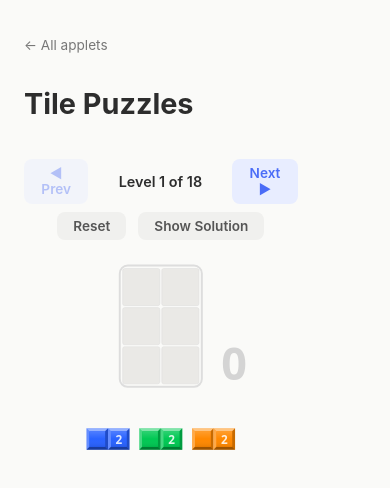
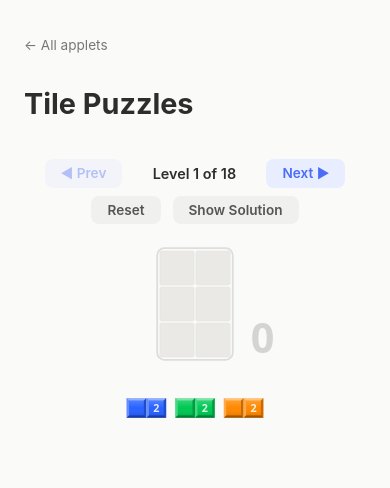
Before and after one commit to manzoid/math-help, a React (Vite) app: page /#/applets/tile-puzzles in a window 390 px wide. Shown: the top 488 px of the page. Built offline with nearby package versions, Linux system fonts and the light colour scheme.

Commit message:
Center grid within SVG for proper mobile centering
Previously gridX centered grid+gutter together, making the grid
visually left-biased on narrow screens. Now the grid is centered
independently and the sum floats to its right.

```diff
--- a/src/applets/tile-puzzles/index.jsx
+++ b/src/applets/tile-puzzles/index.jsx
@@ -13,7 +13,7 @@ const TRAY_ROW_H = 55 // height of one tray row
 /* stable SVG width across all levels so layout never shifts */
 const MAX_GRID_W = Math.max(...LEVELS.map(l => l.gridWidth))
 const SUM_GUTTER = 70 // space to the right of the grid for the big sum
-const STABLE_SVG_W = MAX_GRID_W * CELL + PAD * 2 + SUM_GUTTER
+const STABLE_SVG_W = MAX_GRID_W * CELL + SUM_GUTTER * 2
 
 /* ---- confetti config ---- */
 const CONFETTI_COLORS = ['#ff1744','#2962ff','#00c853','#aa00ff','#ff8800','#ffd600','#00bfa5','#ff4081']
@@ -180,8 +180,8 @@ export default function TilePuzzles() {
   const gridW = level.gridWidth
   const gridH = level.gridHeight
   const svgW = STABLE_SVG_W
-  // center the grid + sum gutter horizontally
-  const gridX = (svgW - (gridW * CELL + SUM_GUTTER)) / 2
+  // center the grid itself horizontally (sum floats to its right)
+  const gridX = (svgW - gridW * CELL) / 2
   const trayY = PAD + gridH * CELL + TRAY_GAP
 
   /* ---- SVG coord helper ---- */
@@ -906,8 +906,6 @@ const styles = {
     marginBottom: '0.5rem',
     maxWidth: 600,
     margin: '0 auto 0.5rem',
-    paddingRight: `${(SUM_GUTTER / STABLE_SVG_W) * 100}%`,
-    boxSizing: 'border-box',
   },
   levelLabel: {
     fontSize: '0.9rem',
```
